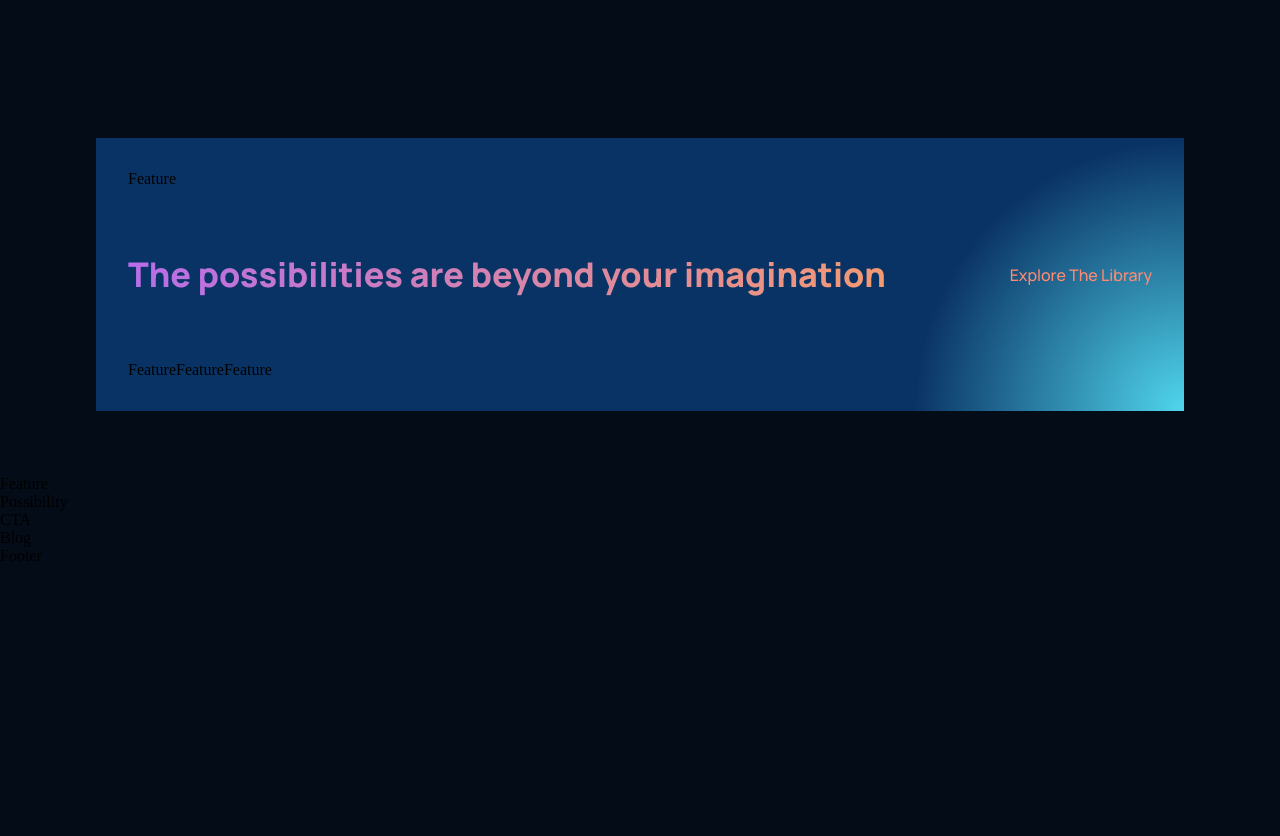
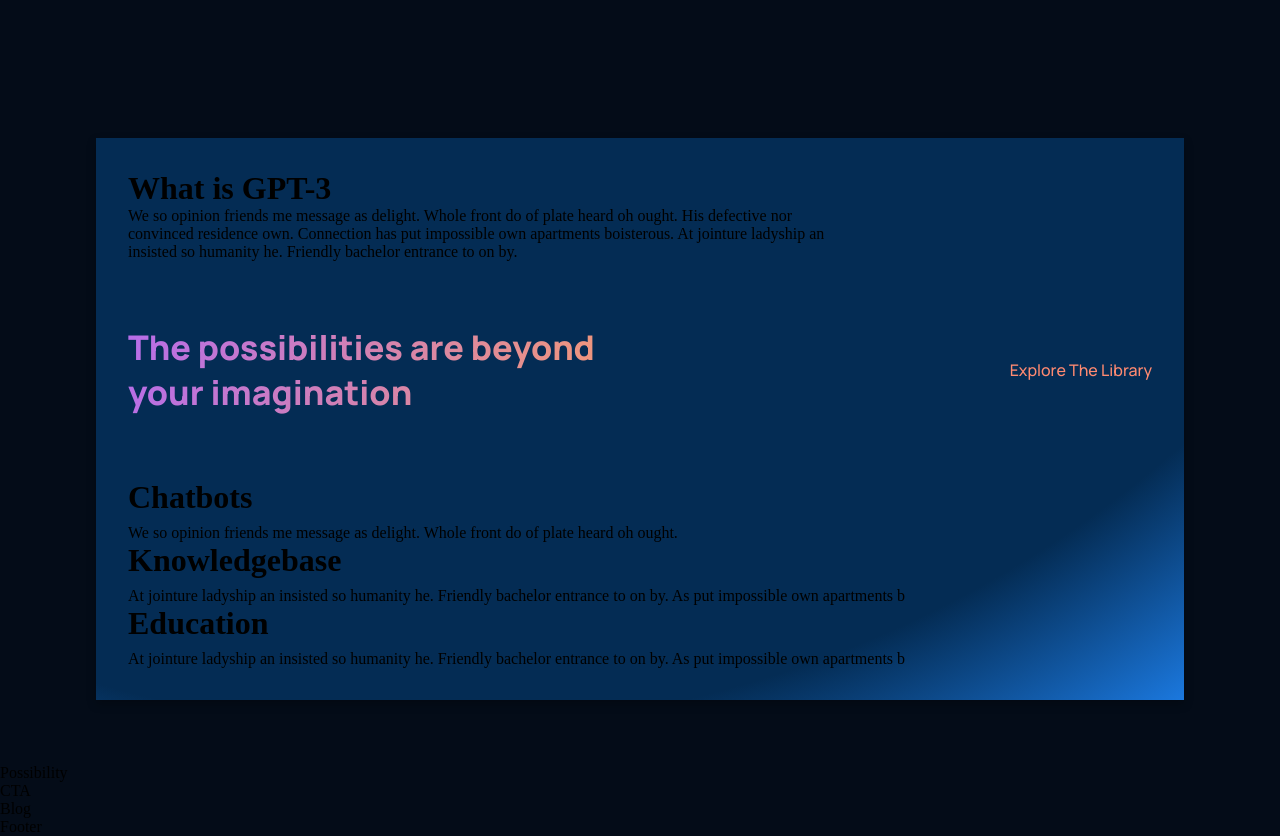
Before and after one commit to 12saif/gpt3_jsm, a React (Create React App) app: page / in a window 1280 px wide. Shown: the part 960-1796 px from the top of the page. Before the commit the page ends 1525 px from the top, so only its background shows below. Built offline with nearby package versions, Linux system fonts and the light colour scheme.

Commit message:
upadate feature componets title text

```diff
--- a/src/components/feature/Feature.jsx
+++ b/src/components/feature/Feature.jsx
@@ -1,8 +1,16 @@
 import React from "react";
 import "./feature.css";
 
-const Feature = () => {
-  return <div>Feature</div>;
+const Feature = ( { title, text }) => {
+  return (
+    <div className="gpt3__feature-container__feature">
+      <div className="gpt3__feature-container__feature-title">
+        <div />
+        <h1>{title}</h1>
+      </div>
+      <div className="gpt3__features-container_feature-text">{text}</div>
+    </div>
+  );
 };
 
 export default Feature;
--- a/src/containers/whatGPT3/WhatGPT3.jsx
+++ b/src/containers/whatGPT3/WhatGPT3.jsx
@@ -6,7 +6,10 @@
   return (
     <div className="gpt3__whatgpt3 section__margin" id="whpt3">
       <div className="gpt3__whatgpt3-feature">
-        <Feature />
+        <Feature
+          title="What is GPT-3"
+          text="We so opinion friends me message as delight. Whole front do of plate heard oh ought. His defective nor convinced residence own. Connection has put impossible own apartments boisterous. At jointure ladyship an insisted so humanity he. Friendly bachelor entrance to on by."
+        />
       </div>
 
       <div className="gpt3__whatgpt3-heading">
@@ -17,9 +20,18 @@
       </div>
 
       <div className="gpt3__whatgpt3-container">
-        <Feature />
-        <Feature />
-        <Feature />
+        <Feature
+          title="Chatbots"
+          text="We so opinion friends me message as delight. Whole front do of plate heard oh ought. "
+        />
+        <Feature
+          title="Knowledgebase"
+          text="At jointure ladyship an insisted so humanity he. Friendly bachelor entrance to on by. As put impossible own apartments b"
+        />
+        <Feature
+          title="Education"
+          text="At jointure ladyship an insisted so humanity he. Friendly bachelor entrance to on by. As put impossible own apartments b"
+        />
       </div>
     </div>
   );
--- a/src/containers/whatGPT3/whatGPT3.css
+++ b/src/containers/whatGPT3/whatGPT3.css
@@ -1,54 +1,65 @@
 .gpt3__whatgpt3 {
   display: flex;
   flex-direction: column;
+
   padding: 2rem;
-  /* background: var(--color-footer); */
+  background: var(--color-footer);
 
   /* ff 3.6+ */
   background: -moz-radial-gradient(
-    circle at 100% 100%,
-    rgba(80, 214, 237, 1) 0%,
-    rgba(10, 51, 101, 1) 24%
+    circle at 30% -100%,
+    #042c54 25%,
+    rgba(4, 44, 84, 1) 85%,
+    rgba(27, 120, 222, 1) 100%
   );
 
   /* safari 5.1+,chrome 10+ */
   background: -webkit-radial-gradient(
-    circle at 100% 100%,
-    rgba(80, 214, 237, 1) 0%,
-    rgba(10, 51, 101, 1) 24%
+    circle at 30% -100%,
+    #042c54 25%,
+    rgba(4, 44, 84, 1) 85%,
+    rgba(27, 120, 222, 1) 100%
   );
 
   /* opera 11.10+ */
   background: -o-radial-gradient(
-    circle at 100% 100%,
-    rgba(80, 214, 237, 1) 0%,
-    rgba(10, 51, 101, 1) 24%
+    circle at 30% -100%,
+    #042c54 25%,
+    rgba(4, 44, 84, 1) 85%,
+    rgba(27, 120, 222, 1) 100%
   );
 
   /* ie 10+ */
   background: -ms-radial-gradient(
-    circle at 100% 100%,
-    rgba(80, 214, 237, 1) 0%,
-    rgba(10, 51, 101, 1) 24%
+    circle at 30% -100%,
+    #042c54 25%,
+    rgba(4, 44, 84, 1) 85%,
+    rgba(27, 120, 222, 1) 100%
   );
 
   /* global 92%+ browsers support */
   background: radial-gradient(
-    circle at 100% 100%,
-    rgba(80, 214, 237, 1) 0%,
-    rgba(10, 51, 101, 1) 24%
+    circle at 30% -100%,
+    #042c54 25%,
+    rgba(4, 44, 84, 1) 85%,
+    rgba(27, 120, 222, 1) 100%
   );
+
+  filter: drop-shadow(0px 4px 4px rgba(0, 0, 0, 0.25));
 }
 
 .gpt3__whatgpt3-feature {
   display: flex;
 }
 
+/* Customizing feature component as per needs */
 .gpt3__whatgpt3-feature .gpt3__features-container__feature {
   margin: 0;
 }
-.gpt3__whatgpt3-feature .gpt3__features-container__feature-text {
-  min-width: 700px;
+
+/* Customizing feature component as per needs */
+.gpt3__whatgpt3-feature .gpt3__features-container_feature-text {
+  max-width: 700px;
 }
 
 .gpt3__whatgpt3-heading {
@@ -64,9 +75,8 @@
   font-size: 34px;
   line-height: 45px;
   font-weight: 800;
-  min-width: 510px;
   font-family: var(--font-family);
-  font-style: normal;
+  max-width: 510px;
 }
 
 .gpt3__whatgpt3-heading p {
@@ -86,12 +96,18 @@
   margin-top: 2rem;
 }
 
-.gpt3__whatgpt3-container .gpt3__features-container{
-    flex: 1;
-    margin: 1rem;
-    min-width: 210px;
-    display: unset;
-    flex-direction: column;
+/* Customizing feature component as per needs */
+.gpt3__whatgpt3-container .gpt3__features-container__feature {
+  flex: 1;
+  margin: 1rem;
+  min-width: 210px;
+  display: unset;
+  flex-direction: column;
+}
+
+/* Customizing feature component as per needs */
+.gpt3__whatgpt3-container .gpt3__features-container_feature-text {
+  margin-top: 0.5rem;
 }
 
 @media screen and (max-width: 850px) {
@@ -107,22 +123,25 @@
 }
 
 @media screen and (max-width: 650px) {
+  /* Customizing feature component as per needs */
   .gpt3__whatgpt3-feature .gpt3__features-container__feature {
     flex-direction: column;
   }
 
-  .gpt3__whatgpt3-feature .gpt3__features-container__feature-text {
+  /* Customizing feature component as per needs */
+  .gpt3__whatgpt3-feature .gpt3__features-container_feature-text {
     margin-top: 0.5rem;
   }
 
   .gpt3__whatgpt3-heading h1 {
-    font-style: 28px;
+    font-size: 28px;
     line-height: 40px;
   }
 }
 
 @media screen and (max-width: 350px) {
-  .gpt3__features-container .gpt3__whatgpt3-feature {
+  /* Customizing feature component as per needs */
+  .gpt3__whatgpt3-container .gpt3__features-container__feature {
     margin: 1rem 0;
     min-width: 100%;
   }
```
